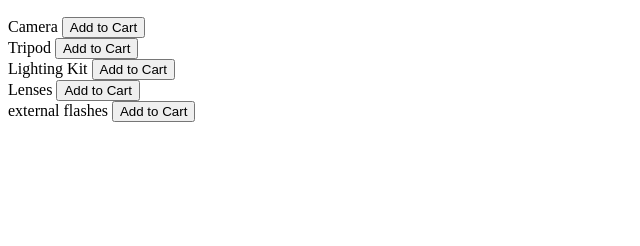
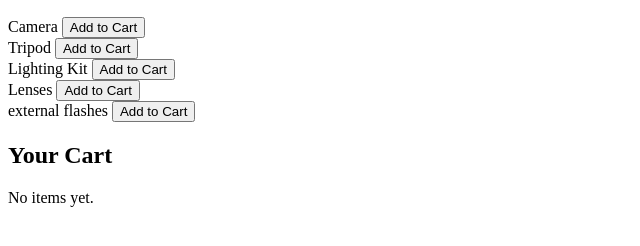
Before and after one commit to MariaPot227/studio-2-astronomy-web, a plain HTML site: page hire.html in a window 1280 px wide. Shown: the part 110-356 px from the top of the page, without its empty margins (0-640 px from the left). Drawn offline with Linux system fonts and the light colour scheme.

Commit message:
adding cart, not functional yet

```diff
--- a/hire.html
+++ b/hire.html
@@ -34,6 +34,13 @@
                 <button onclick="addToCart('Lighting Kit', 30)">Add to Cart</button>
             </div>
         </div>
+
+        <div class="Cart">
+            <h2>Your Cart</h2>
+            <div id="cart">
+                <p>No items yet.</p>
+            </div>
+        </div>
 </body>
 
 </html>
```
